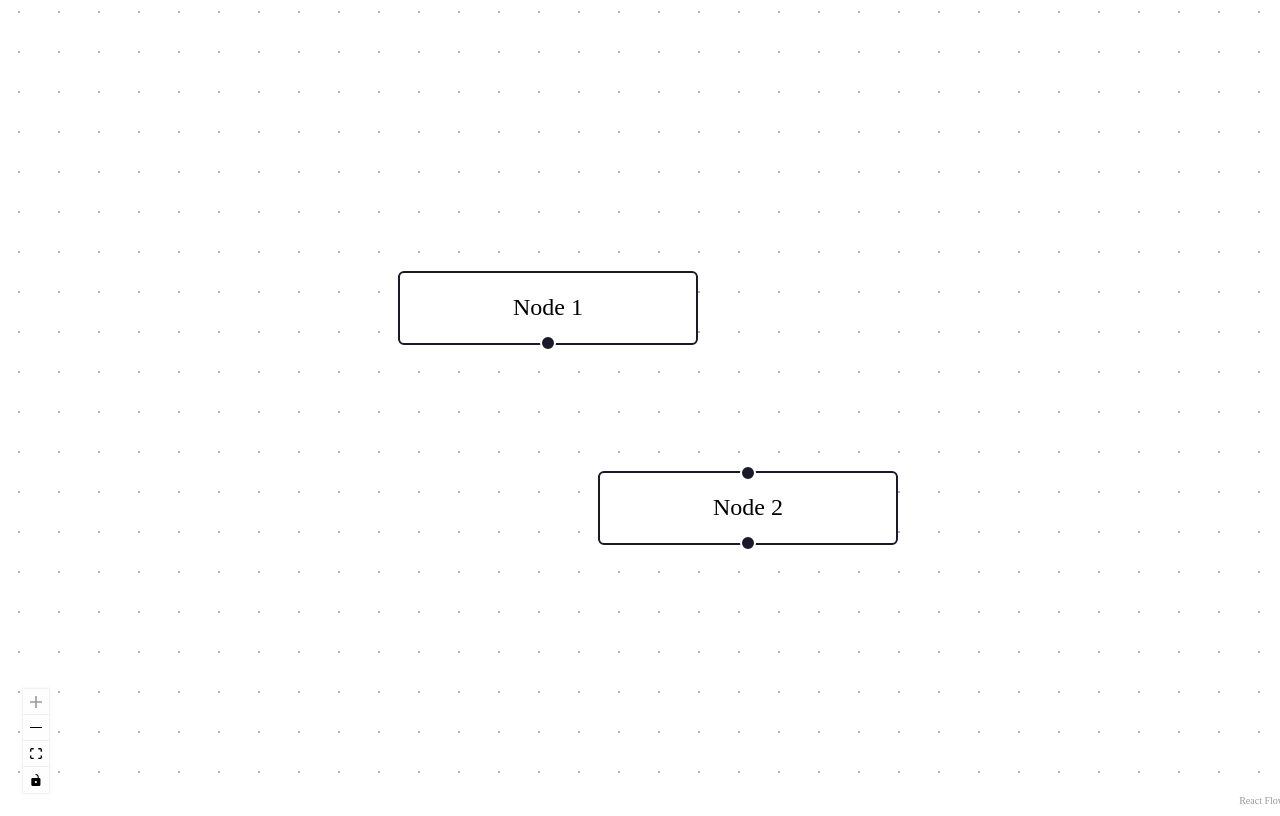
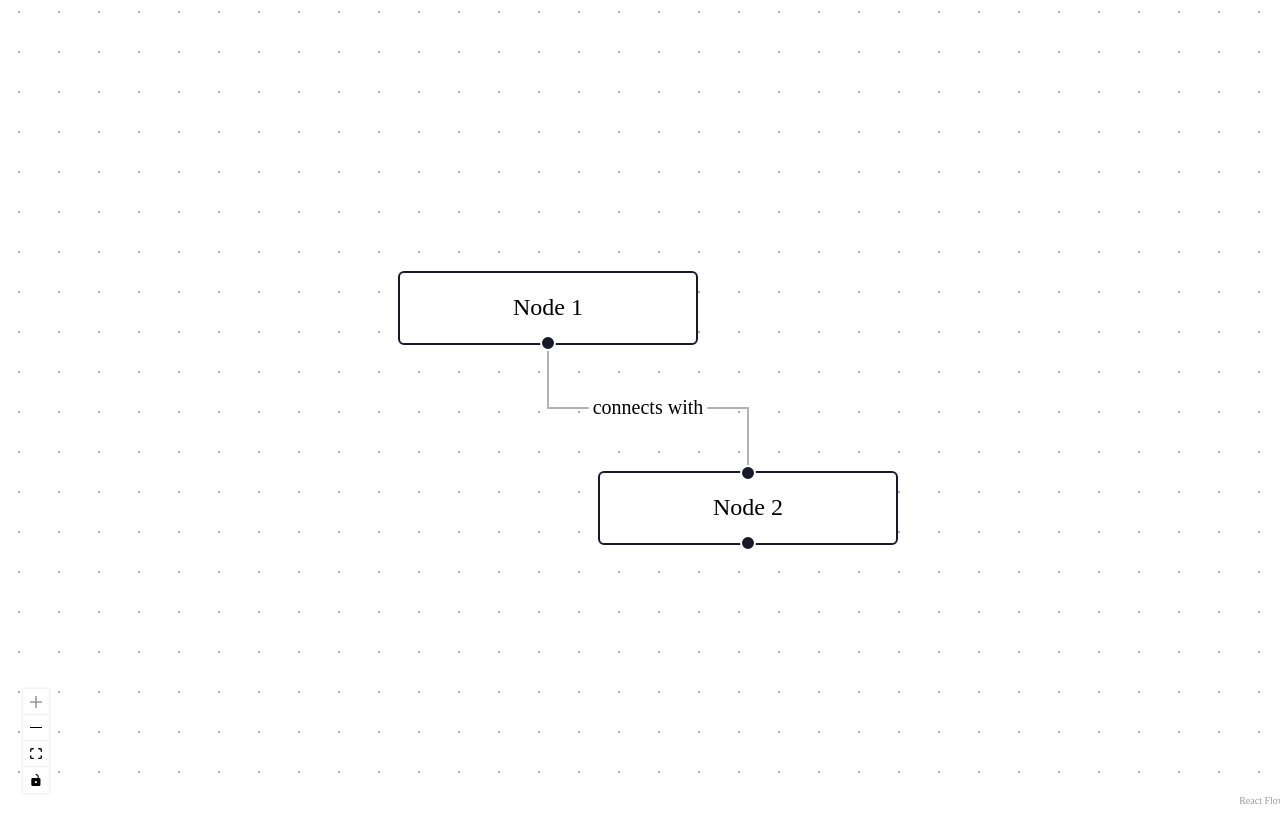
Before and after one commit to Yuvadi29/Workflow-Builder, a React (Vite) app: page / in a window 1280 px wide. Built offline with nearby package versions, Linux system fonts and the light colour scheme.

Commit message:
Adding Edges

```diff
--- a/src/components/ReactFlowComponent.jsx
+++ b/src/components/ReactFlowComponent.jsx
@@ -17,10 +17,21 @@ const initialNodes = [
   }
 ]
 
+// Creating edges
+const initialEdges = [
+  {
+    id: 'n1-n2', //Id should be usually given to connect from which node to which node
+    source: 'n1', //source node
+    target: 'n2', //destination node,
+    type: 'step',
+    label: 'connects with',
+  },
+];
+
 const ReactFlowComponent = () => {
   return (
     <div style={{ width: '100vw', height: '100vh' }}>
-      <ReactFlow nodes={initialNodes} fitView>
+      <ReactFlow nodes={initialNodes} edges={initialEdges} fitView>
         <Background />
         <Controls />
       </ReactFlow>
```
